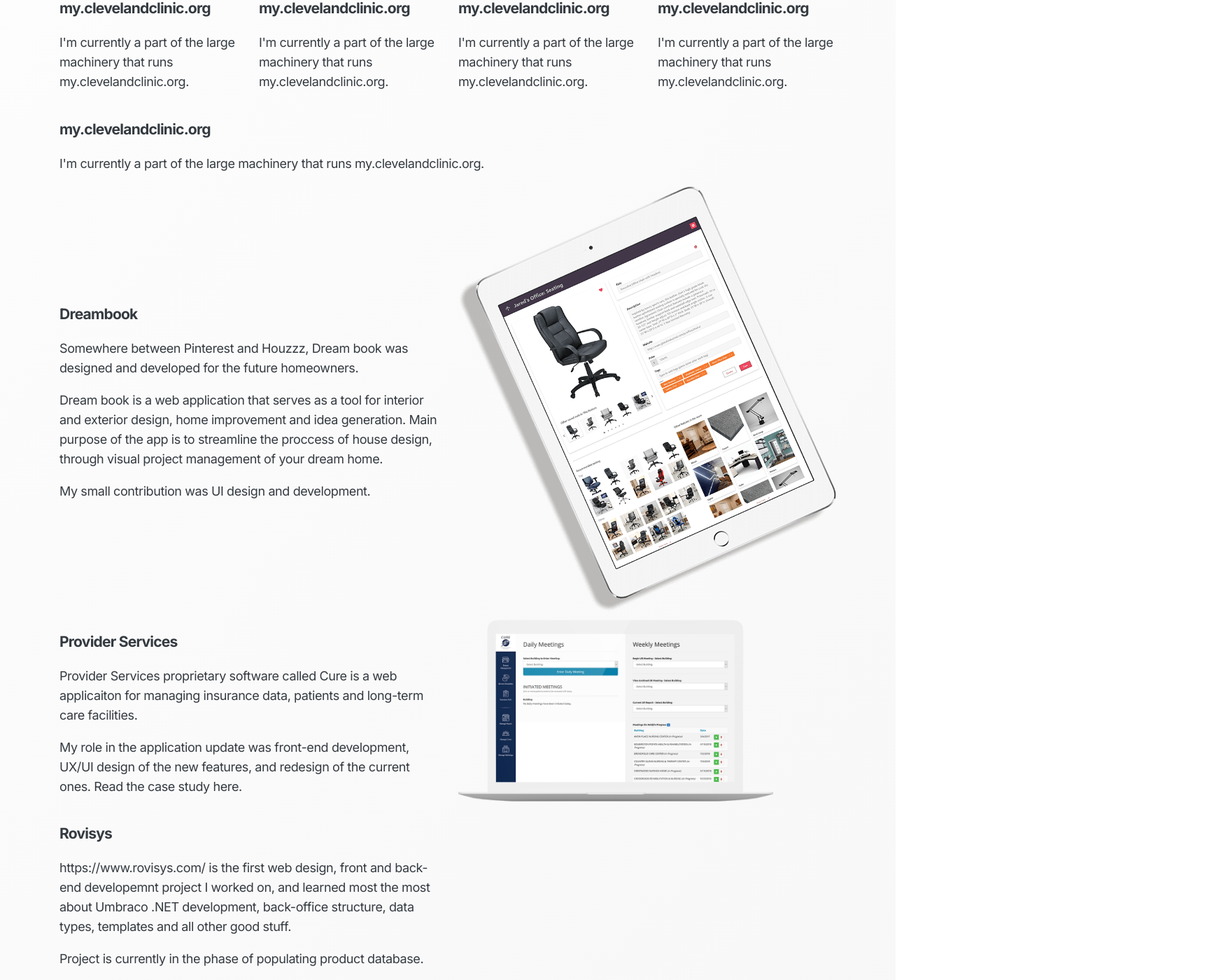
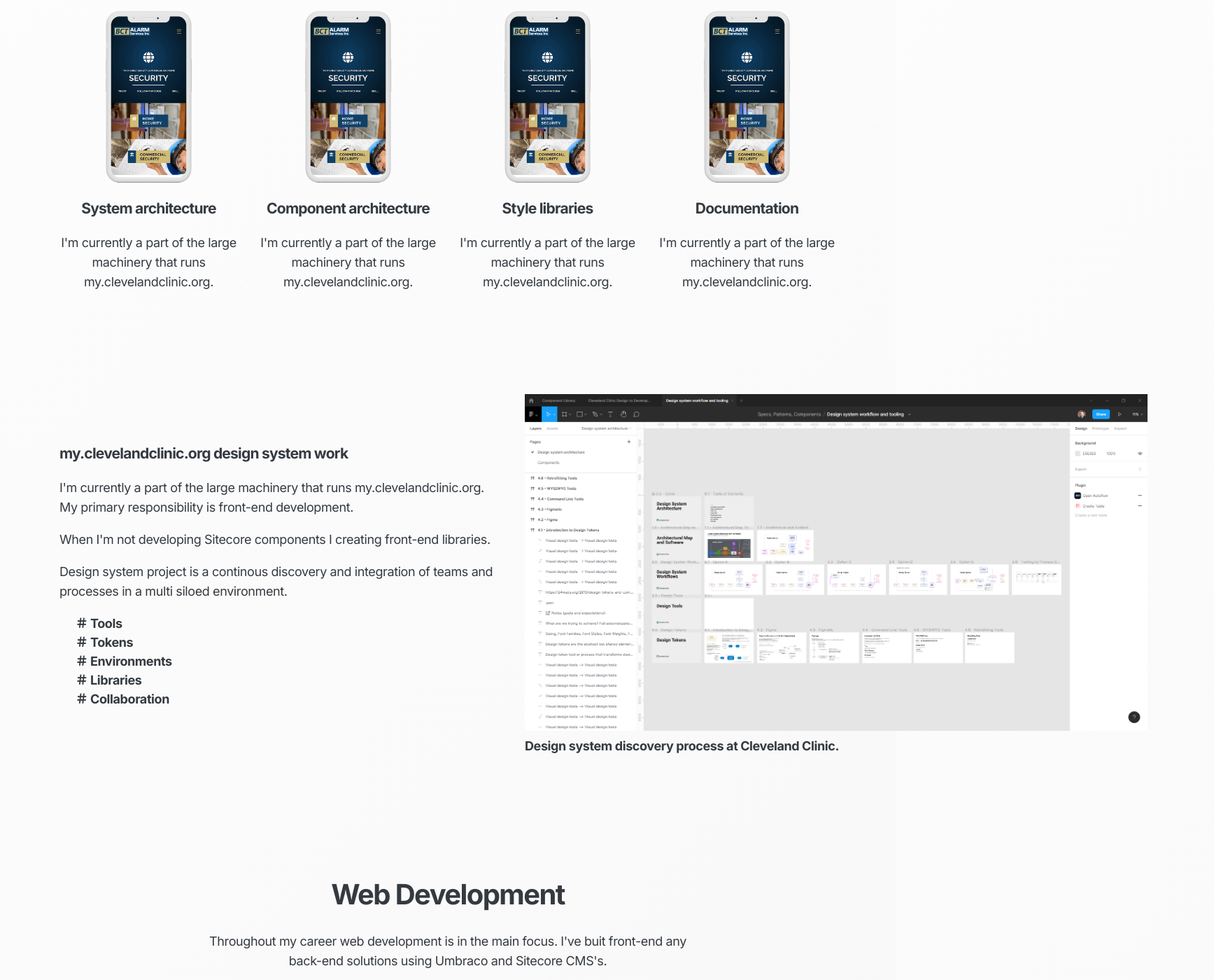
Before and after one commit to perkovz/personal-website, a Next.js app: page /projects in a window 1280 px wide. Shown: the part 1357-2757 px from the top of the page at 70% size, 1735 px wide, since content can reach past the window. Built offline with nearby package versions, Linux system fonts and the light colour scheme.

Commit message:
Still working on layout.

```diff
--- a/pages/projects/index.js
+++ b/pages/projects/index.js
@@ -10,10 +10,10 @@
         <meta name="keywords" content="Projects" />
       </Head>
 
-      <header className="row justify-content-md-center text-center mb-5">
+      <header className="row justify-content-md-center text-center mb-6">
         <div className="col col-lg-8 mb-4">
           <h1 className="text-4xl">Projects and Case studies</h1>
-          <div className="text-xl mb-5">I worked on the projects that scoped from single page apps to large websites culminating my current work for Cleveland Clinic.</div>
+          <div className="text mb-5">I worked on the projects that scoped from single page apps to large websites culminating my current work for Cleveland Clinic.</div>
         </div>
         <figure>
           <Image src="/design_to_dev_process.jpg" className="img-hero" width={1140} height={617} alt="Figma project full view" />
@@ -21,7 +21,7 @@
         </figure>
       </header>
 
-      <section>
+      <section className="mb-7">
         <header className="row justify-content-md-center text-center mb-3">
           <div className="col col-lg-8">
             <h2 className="text-3xl">Design Systems</h2>
@@ -29,91 +29,132 @@
           </div>
         </header>
 
-        <article className="row">
-          <div className="col col-sm-6 col-lg-4 col-xl-3 align-self-center">
-            <h3>my.clevelandclinic.org</h3>
+        <article className="row mb-6">
+          <div className="col col-sm-6 col-lg-4 col-xl-3 align-self-center text-center">
+            <div className="card__image">
+              <Image className="" src="/bct_mobile.png" width={228} height={450} layout="fill" objectFit="contain" alt="" />
+            </div>
+            <h3>System architecture</h3>
             <p>I'm currently a part of the large machinery that runs my.clevelandclinic.org.</p>
           </div>
-          <div className="col col-sm-6 col-lg-4 col-xl-3 align-self-center">
-            <h3>my.clevelandclinic.org</h3>
+          <div className="col col-sm-6 col-lg-4 col-xl-3 align-self-center text-center">
+            <div className="card__image">
+              <Image className="" src="/bct_mobile.png" width={228} height={450} layout="fill" objectFit="contain" alt="" />
+            </div>
+            <h3>Component architecture</h3>
             <p>I'm currently a part of the large machinery that runs my.clevelandclinic.org.</p>
           </div>
-          <div className="col col-sm-6 col-lg-4 col-xl-3 align-self-center">
-            <h3>my.clevelandclinic.org</h3>
+          <div className="col col-sm-6 col-lg-4 col-xl-3 align-self-center text-center">
+            <div className="card__image">
+              <Image className="" src="/bct_mobile.png" width={228} height={450} layout="fill" objectFit="contain" alt="" />
+            </div>
+            <h3>Style libraries</h3>
             <p>I'm currently a part of the large machinery that runs my.clevelandclinic.org.</p>
           </div>
-          <div className="col col-sm-6 col-lg-4 col-xl-3 align-self-center">
-            <h3>my.clevelandclinic.org</h3>
+          <div className="col col-sm-6 col-lg-4 col-xl-3 align-self-center text-center">
+            <div className="card__image">
+              <Image className="" src="/bct_mobile.png" width={228} height={450} layout="fill" objectFit="contain" alt="" />
+            </div>
+            <h3>Documentation</h3>
             <p>I'm currently a part of the large machinery that runs my.clevelandclinic.org.</p>
+          </div>
+        </article>
+        <article className="row">
+          <div className="col-12 col-lg-7 align-self-center ">
+            <h3>my.clevelandclinic.org design system work</h3>
+            <p>I'm currently a part of the large machinery that runs my.clevelandclinic.org. My primary responsibility is front-end development.</p>
+            <p>When I'm not developing Sitecore components I creating front-end libraries.</p>
+            <p>Design system project is a continous discovery and integration of teams and processes in a multi siloed environment.</p>
+            <ul className="bolded-list">
+              <li>Tools</li>
+              <li>Tokens</li>
+              <li>Environments</li>
+              <li>Libraries</li>
+              <li>Collaboration</li>
+            </ul>
+          </div>
+          <div className="col-12 col-lg-5 align-self-center offgrid">
+            <figure className="offgrid-right">
+              <Image src="/design_system_workflow_and_tooling.PNG" className="img-hero" width={1140} height={617} alt="Design system workflow and tooling wireframe" />
+              <figcaption>Design system discovery process at Cleveland Clinic.</figcaption>
+            </figure>
           </div>
         </article>
       </section>
 
-      <section>
-        <article className="row">
-          <div className="col align-self-center">
-            <h3>my.clevelandclinic.org</h3>
-            <p>I'm currently a part of the large machinery that runs my.clevelandclinic.org.</p>
+      <section className="mb-7">
+        <header className="row justify-content-md-center text-center mb-5">
+          <div className="col col-lg-8">
+            <h2 className="text-3xl">Web Development</h2>
+            <p>Throughout my career web development is in the main focus. I've buit front-end any back-end solutions using Umbraco and Sitecore CMS's.</p>
           </div>
-        </article>
-        <article className="row">
-          <div className="col align-self-center">
-            <h3>Dreambook</h3>
+        </header>
+
+        <article className="row mb-5">
+          <div className="col-12 col-md-6 align-self-center offgrid">
+            <figure className="offgrid-left">
+              <Image src="/dreambook_hero.png" className="" width={600} height={675} alt="Dreambook feature page." />
+            </figure>
+          </div>
+          <div className="col-12 col-md-6 align-self-center">
+            <h3 className="text-2xl">Dream book</h3>
             <p>Somewhere between Pinterest and Houzzz, Dream book was designed and developed for the future homeowners.</p>
             <p>Dream book is a web application that serves as a tool for interior and exterior design, home improvement and idea generation. Main purpose of the app is to streamline the proccess of house design, through visual project management of your dream home.</p>
             <p>My small contribution was UI design and development.</p>
           </div>
-          <div className="col align-self-center">
-            <Image src="/dreambook_hero.png" className="img-hero" width={888} height={1000} alt="Dreambook feature page." />
+        </article>
+
+        <article className="row mb-6">
+          <div className="col-12 col-md-6 align-self-center">
+            <h3 className="text-2xl">Provider Services</h3>
+            <p>Provider Services proprietary software called Cure is a web applicaiton for managing insurance data, patients and long-term care facilities.</p>
+            <p>My role in the application update was front-end development, UX/UI design of the new features, and redesign of the current ones. Read the case study here.</p>
+          </div>
+          <div className="col-12 col-md-6 align-self-center offgrid">
+            <figure className="offgrid-right">
+              <Image src="/provider_hero.png" className="img-hero" width={900} height={520} alt="Provider services Cure platform dashboard." />
+            </figure>
           </div>
         </article>
 
-        <article className="row">
-          <div className="col align-self-center">
-            <h3>Provider Services</h3>
-            <p>Provider Services proprietary software called Cure is a web applicaiton for managing insurance data, patients and long-term care facilities.</p>
-            <p>My role in the application update was front-end development, UX/UI design of the new features, and redesign of the current ones. Read the case study here.</p>
+        <article className="row mb-5">
+          <div className="col col-sm-6 col-md-4">
+            <div className="">
+              <h3 className="text-2xl">Polychem</h3>
+              <p>Polychem.com is the first web design, front and back-end developemnt project I worked on, and learned most the most about Umbraco .NET development, back-office structure, data types, templates and all other good stuff.</p>
+              <p>Project is currently in the phase of populating product database.</p>
+            </div>
+            <div className="">
+              <div className="">
+                <Image src="/polychem_hero.png" className="img-hero" width={1000} height={1400} alt="Tablet with Polychem's product page on the display." />
+              </div>
+            </div>
           </div>
-          <div className="col align-self-center">
-            <Image src="/provider_hero.png" className="img-hero" width={450} height={260} alt="Provider services Cure platform dashboard." />
+
+          <div className="col col-sm-6 col-md-4">
+            <div>
+              <h3 className="text-2xl">BCT Security</h3>
+              <p>Developing both Umbraco back office and front-end of the site. Technologies used: HTML, CSS, JS, VisualStudio, Razor, Umbraco CMS, Git and others.</p>
+            </div>
+            <div className="">
+              <div className="">
+                <Image src="/bct_mobile.png" className="img-hero" width={456} height={900} alt="Mobile phone with the BCT services homepage billboard" />
+              </div>
+            </div>
           </div>
-        </article>
 
-        <article className="row">
-          <div className="col align-self-center">
-            <h3>Rovisys</h3>
-            <p>https://www.rovisys.com/ is the first web design, front and back-end developemnt project I worked on, and learned most the most about Umbraco .NET development, back-office structure, data types, templates and all other good stuff.</p>
-            <p>Project is currently in the phase of populating product database.</p>
-          </div>
-          <div className="col align-self-center">
+          <div className="col col-sm-6 col-md-4">
+            <div className="">
+              <h3 className="text-2xl">Rovisys</h3>
+              <p>https://www.rovisys.com/ is the first web design, front and back-end developemnt project I worked on, and learned most the most about Umbraco .NET development, back-office structure, data types, templates and all other good stuff.</p>
+              <p>Project is currently in the phase of populating product database.</p>
+            </div>
+            <div className="">
 
-          </div>
-        </article>
-
-        <article className="row">
-          <div className="col align-self-center">
-            <h3>BCT Security</h3>
-            <p>Developing both Umbraco back office and front-end of the site. Technologies used: HTML, CSS, JS, VisualStudio, Razor, Umbraco CMS, Git and others.</p>
-          </div>
-          <div className="col align-self-center">
-            <div className="col align-self-center">
-              <Image src="/bct_mobile.png" className="img-hero" width={456} height={900} alt="Mobile phone with the BCT services homepage billboard" />
             </div>
           </div>
         </article>
 
-        <article className="row">
-          <div className="col align-self-center">
-            <h3>Polychem</h3>
-            <p>Polychem.com is the first web design, front and back-end developemnt project I worked on, and learned most the most about Umbraco .NET development, back-office structure, data types, templates and all other good stuff.</p>
-            <p>Project is currently in the phase of populating product database.</p>
-          </div>
-          <div className="col align-self-center">
-            <div className="col align-self-center">
-              <Image src="/polychem_hero.png" className="img-hero" width={1000} height={1400} alt="Tablet with Polychem's product page on the display." />
-            </div>
-          </div>
-        </article>
       </section>
 
       <section>
--- a/styles/_typography.scss
+++ b/styles/_typography.scss
@@ -69,6 +69,11 @@
  }
 
  @media only screen and (min-width: 768px) {
+  .text-lg {
+    font-size: 1.5rem;
+    line-height: 1.75rem;
+   }
+
    .text-xl {
     font-size: 1.75rem;
     line-height: 2.25rem;
--- a/styles/globals.scss
+++ b/styles/globals.scss
@@ -8,6 +8,7 @@
 body, html {
   margin: 0;
   padding: 0;
+
 }
 
 body {
@@ -15,6 +16,7 @@
   background: $gray-gradient-100;
   color: $gray-800;
   font-family: 'Inter', sans-serif;
+  overflow-x: hidden;
 }
 
 a {
@@ -31,6 +33,10 @@
 
 img {
   max-width: 100%;
+}
+
+figure {
+  margin: 0;
 }
 
 figcaption {
@@ -161,3 +167,39 @@
     font-weight: 700;
   }
 }
+
+.mb-6 {
+  margin-bottom: 6rem;
+}
+
+.mb-7 {
+  margin-bottom: 7rem;
+}
+
+.mb-8 {
+  margin-bottom: 8rem;
+}
+
+@media (min-width: 1200px) {
+  .mb-6 {
+    margin-bottom: 8rem;
+  }
+
+  .mb-7 {
+    margin-bottom: 9rem;
+  }
+
+  .mb-8 {
+    margin-bottom: 10rem;
+  }
+
+  .offgrid {
+    &-left {
+      margin-left: -25%;
+    }
+
+    &-right {
+      margin-right: -100%;
+    }
+  }
+}
```
Also changed, not shown: public/design_system_workflow_and_tooling.PNG (added).
